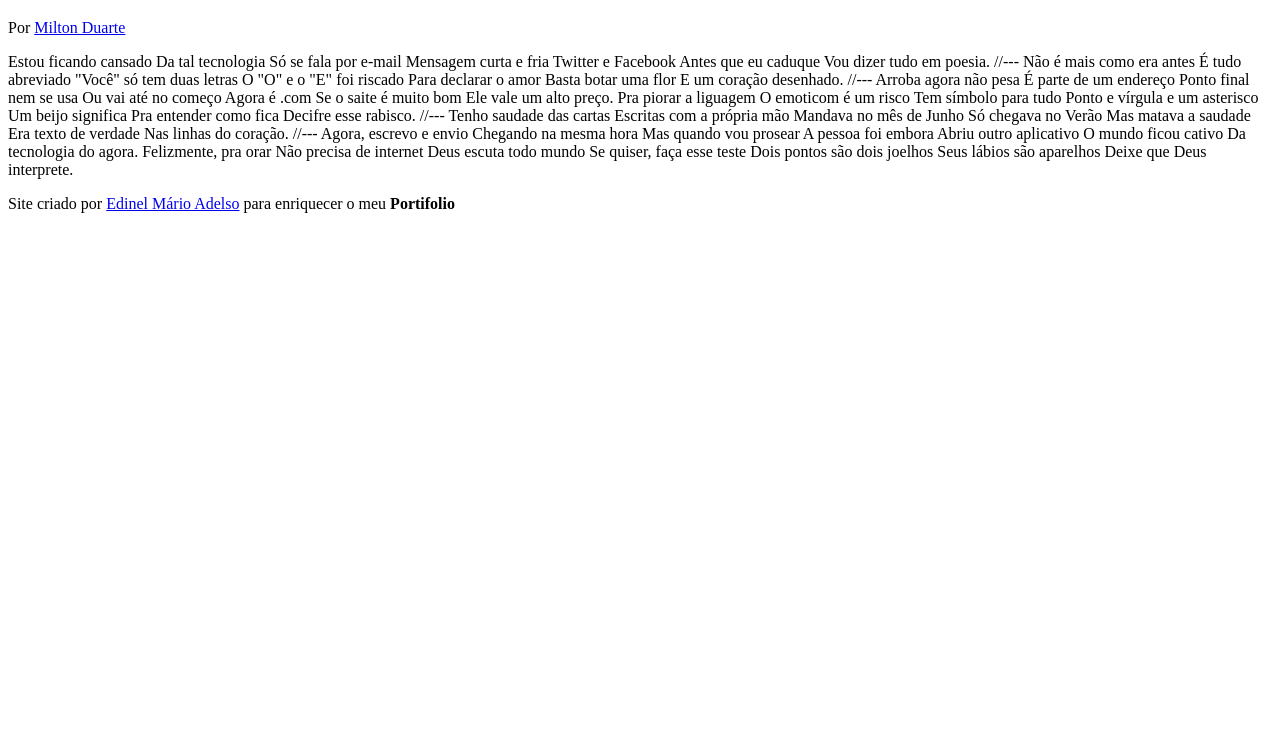
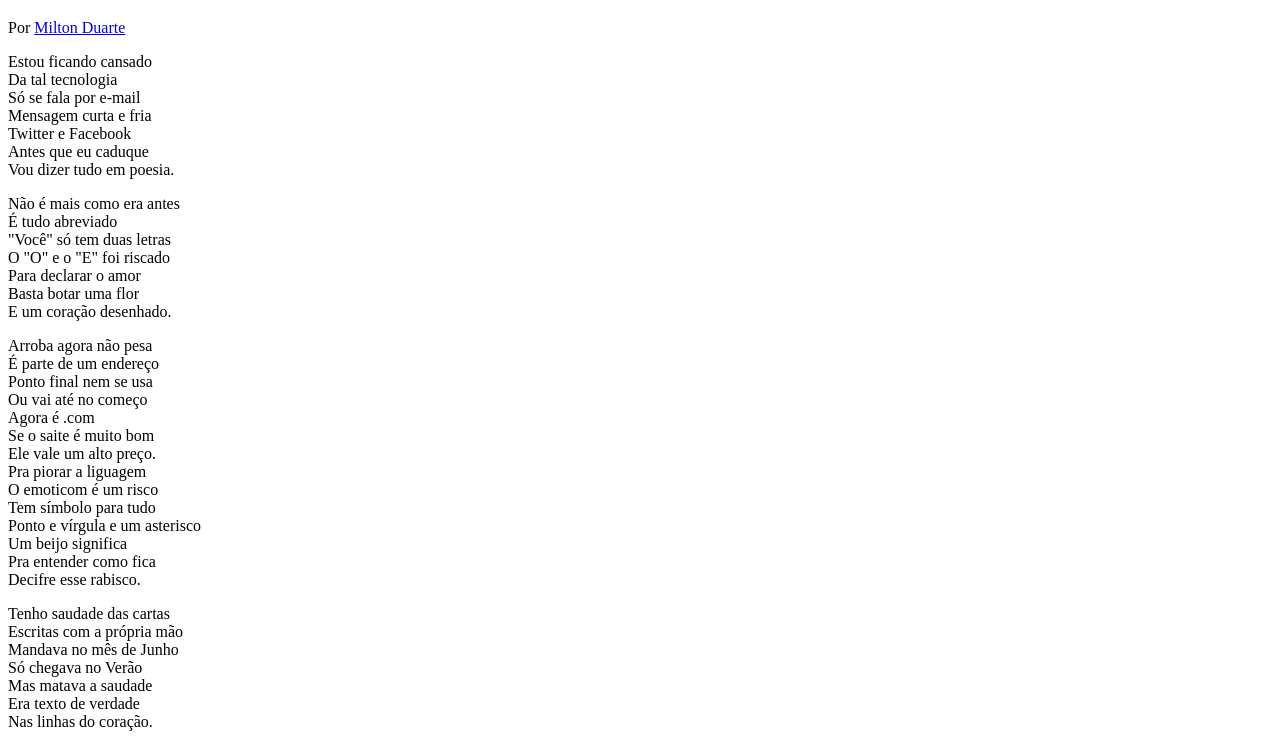
Before and after one commit to edineladelso/prjCordel, a plain HTML site: page index.html in a window 1280 px wide. Shown: the part 61-800 px from the top of the page. Drawn offline with Linux system fonts and the light colour scheme.

Commit message:
Criando o Arquivo CSS3
Aqui inicia a estilização

```diff
--- /dev/null
+++ b/estilo/style.css
@@ -0,0 +1 @@
+@charset "UTF-8";
--- a/index.html
+++ b/index.html
@@ -4,6 +4,8 @@
     <meta charset="UTF-8">
     <meta name="viewport" content="width=device-width, initial-scale=1.0">
     <title>Cordel Moderno</title>
+
+    <link rel="stylesheet" href="estilo/style.css">
 </head>
 <body>
     <header>
@@ -16,69 +18,79 @@
         </p>
     </header>
 
-    Estou ficando cansado
-    Da tal tecnologia
-    Só se fala por e-mail
-    Mensagem curta e fria
-    Twitter e Facebook
-    Antes que eu caduque
-    Vou dizer tudo em poesia.
+    <section>
+        <p>
+            Estou ficando cansado <br>
+            Da tal tecnologia <br>
+            Só se fala por e-mail <br>
+            Mensagem curta e fria <br>
+            Twitter e Facebook <br>
+            Antes que eu caduque <br>
+            Vou dizer tudo em poesia.
+        </p>
+    </section>
 
-    //---
+    <section>
+        <p>
+            Não é mais como era antes <br>
+            É tudo abreviado <br>
+            "Você" só tem duas letras <br>
+            O "O" e o "E" foi riscado <br>
+            Para declarar o amor <br>
+            Basta botar uma flor <br>
+            E um coração desenhado.
+        </p>
+    </section>
 
-    Não é mais como era antes
-    É tudo abreviado
-    "Você" só tem duas letras
-    O "O" e o "E" foi riscado
-    Para declarar o amor
-    Basta botar uma flor
-    E um coração desenhado.
+    <section>
+        <p>
+            Arroba agora não pesa <br>
+            É parte de um endereço <br>
+            Ponto final nem se usa <br>
+            Ou vai até no começo <br>
+            Agora é .com <br>
+            Se o saite é muito bom <br>
+            Ele vale um alto preço. <br>
+            Pra piorar a liguagem <br>
+            O emoticom é um risco <br>
+            Tem símbolo para tudo <br>
+            Ponto e vírgula e um asterisco <br>
+            Um beijo significa <br>
+            Pra entender como fica <br>
+            Decifre esse rabisco.
+        </p>
+    </section>
 
-    //---
+    <section>
+        <p>
+            Tenho saudade das cartas <br>
+            Escritas com a própria mão <br>
+            Mandava no mês de Junho <br>
+            Só chegava no Verão <br>
+            Mas matava a saudade <br>
+            Era texto de verdade <br>
+            Nas linhas do coração.
+        </p>
+    </section>
 
-    Arroba agora não pesa
-    É parte de um endereço
-    Ponto final nem se usa
-    Ou vai até no começo
-    Agora é .com
-    Se o saite é muito bom
-    Ele vale um alto preço.
-
-    Pra piorar a liguagem
-    O emoticom é um risco
-    Tem símbolo para tudo
-    Ponto e vírgula e um asterisco
-    Um beijo significa
-    Pra entender como fica
-    Decifre esse rabisco.
-
-    //---
-
-    Tenho saudade das cartas
-    Escritas com a própria mão
-    Mandava no mês de Junho
-    Só chegava no Verão
-    Mas matava a saudade
-    Era texto de verdade
-    Nas linhas do coração.
-
-    //---
-
-    Agora, escrevo e envio
-    Chegando na mesma hora
-    Mas quando vou prosear
-    A pessoa foi embora
-    Abriu outro aplicativo
-    O mundo ficou cativo
-    Da tecnologia do agora.
-
-    Felizmente, pra orar
-    Não precisa de internet
-    Deus escuta todo mundo
-    Se quiser, faça esse teste
-    Dois pontos são dois joelhos
-    Seus lábios são aparelhos
-    Deixe que Deus interprete.
+    <section>
+        <p>
+            Agora, escrevo e envio <br>
+            Chegando na mesma hora <br>
+            Mas quando vou prosear <br>
+            A pessoa foi embora <br>
+            Abriu outro aplicativo <br>
+            O mundo ficou cativo <br>
+            Da tecnologia do agora. <br>
+            Felizmente, pra orar <br>
+            Não precisa de internet <br>
+            Deus escuta todo mundo <br>
+            Se quiser, faça esse teste <br>
+            Dois pontos são dois joelhos <br>
+            Seus lábios são aparelhos <br>
+            Deixe que Deus interprete.
+        </p>
+    </section>
 
     <footer>
         <p>
```
